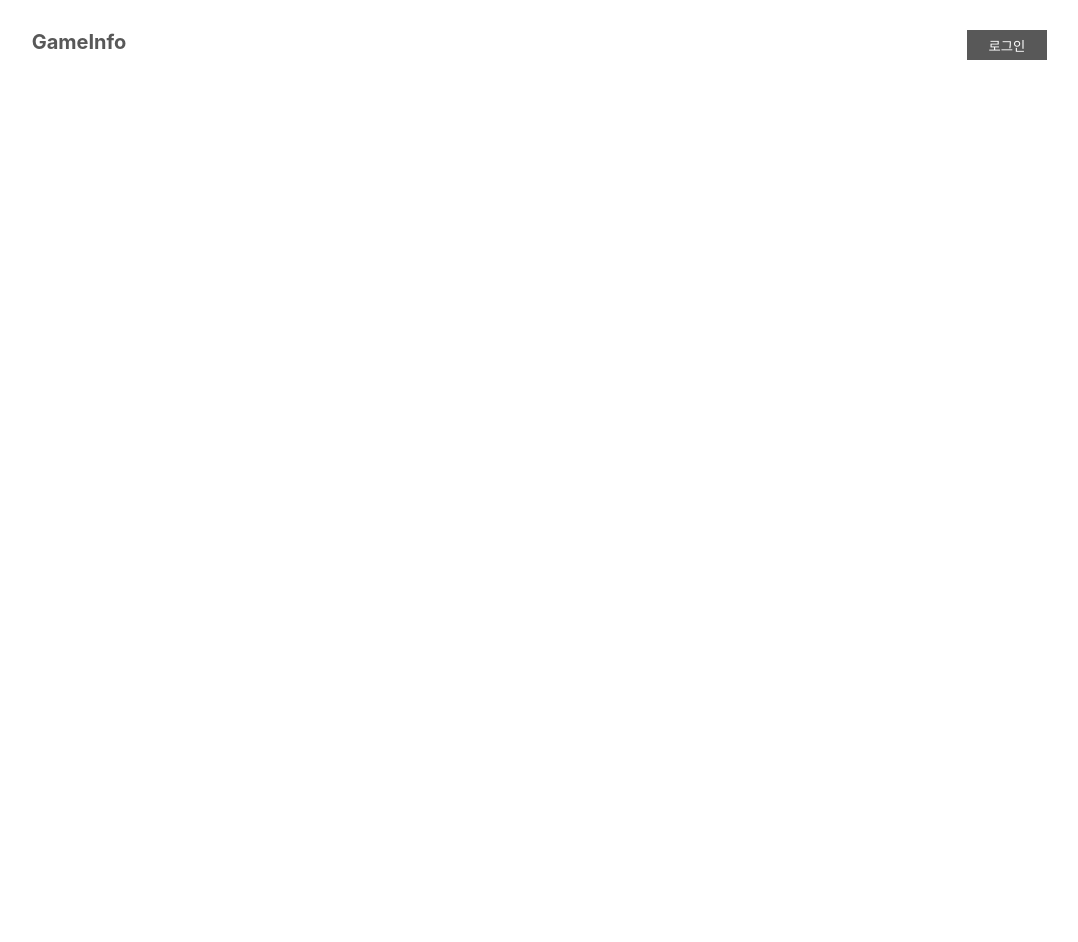
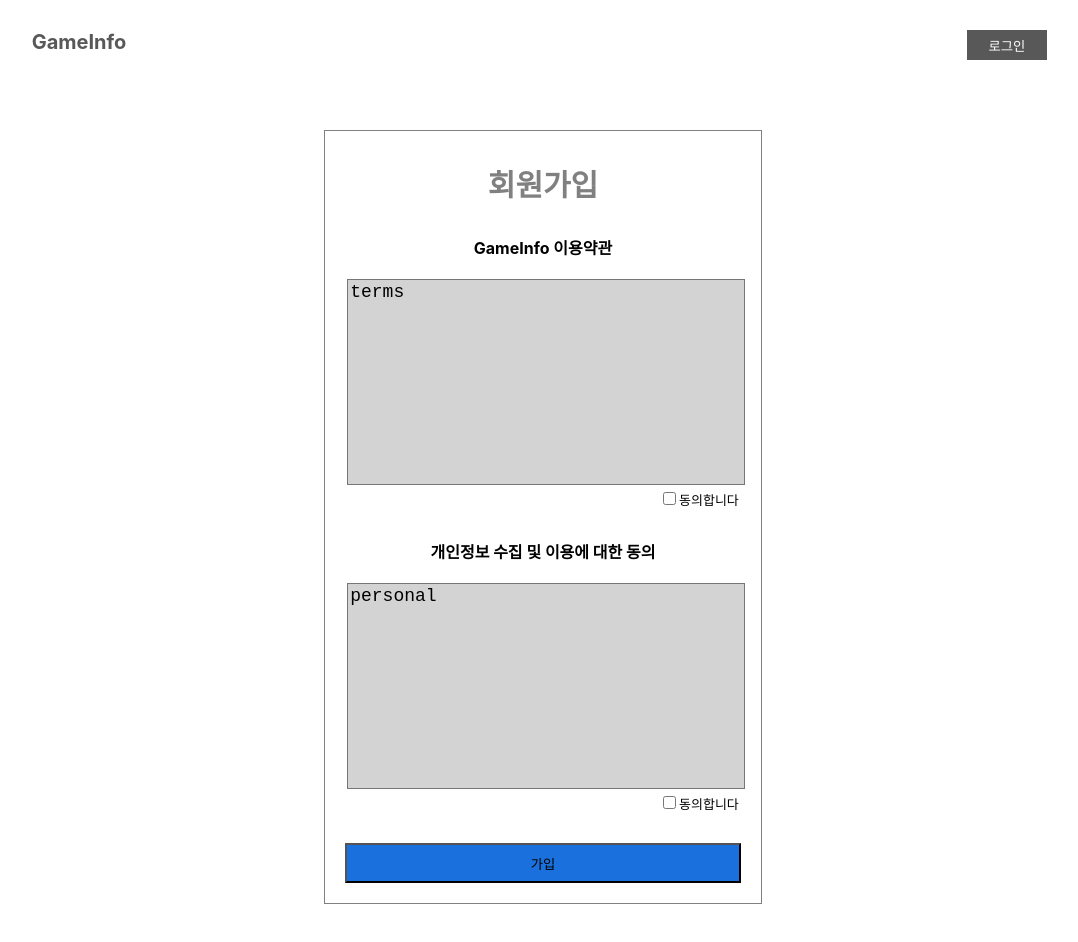
Before and after one commit to MoMoon-LKH/gameInfoVer2Front, a React (Create React App) app in the folder gameinfo/: page /register/terms in a window 1280 px wide. Before the commit this address had no page. Shown: the top 942 px of the page, without its empty margins (97-1175 px from the left). Before the commit the page ends 800 px from the top, so only its background shows below. Built offline with nearby package versions, Linux system fonts and the light colour scheme.

Commit message:
로그인 및 약관 페이지 작성, 회원가입 화면 작성 중

```diff
--- a/gameinfo/src/App.js
+++ b/gameinfo/src/App.js
@@ -4,6 +4,8 @@ import Header from './common/Header'
 import PostList from './post/PostList';
 import PostDetail from './post/PostDetail';
 import Login from './auth/Login';
+import Register from './member/Register';
+import RegisterTerms from './member/RegisterTerms';
 
 function App() {
 
@@ -14,9 +16,11 @@ function App() {
         <Header/>
         <div className='content-body'>
           <Routes>
-            <Route path='/' element={<PostList/>}></Route>
+            <Route exact path='/' element={<PostList/>}></Route>
             <Route path='/post/:postId' element={<PostDetail/>}></Route>
             <Route path='/login' element={<Login/>}></Route>
+            <Route path='/register/terms' element={<RegisterTerms/>}></Route>
+            <Route path='/register' element={<Register/>}></Route>
           </Routes>
         </div>
       </BrowserRouter>
--- a/gameinfo/src/auth/Login.css
+++ b/gameinfo/src/auth/Login.css
@@ -1,5 +1,6 @@
 .login-form {
     margin: auto;
+    margin-top: 50px;
     width: 40%;
     text-align: left;
     border: 1px solid gray;
@@ -34,6 +35,11 @@
     font-size: 20px;
 }
 
+.login-sub {
+    display: flex;
+    justify-content: space-between;
+}
+
 .login-item-btn {
     margin-top: 30px;
     text-align: center;
@@ -49,3 +55,8 @@
 .btn-login:hover {
     background-color: #1850dc;
 }
+
+
+.login-sub-link {
+    color: gray;
+}
--- a/gameinfo/src/auth/Login.jsx
+++ b/gameinfo/src/auth/Login.jsx
@@ -1,5 +1,6 @@
 import React from 'react';
 import './Login.css';
+import {Link} from 'react-router-dom';
 
 const Login = () => {
     return (
@@ -17,8 +18,10 @@ const Login = () => {
                     <input id='password' className='login-input' type={'password'} placeholder='PASSWORD'/>
                 </div>
                 <div className='login-item'>
-                    <span>ID/PW 찾기</span>
-                    <span>회원가입</span>
+                    <div className='login-sub'>
+                        <Link to=''><div className='login-sub-link'>ID/PW 찾기</div></Link>
+                        <Link to='/register/terms'><div className='login-sub-link'>회원가입</div></Link>
+                    </div>
                 </div>
                 <div className='login-item-btn'>
                     <button className='btn-login'>Login</button>
--- a/gameinfo/src/common/Header.css
+++ b/gameinfo/src/common/Header.css
@@ -17,7 +17,7 @@
   color: #585858;
 }
 
-button {
+.login-btn {
   border: none;
   width: 80px;
   height: 30px;
@@ -25,7 +25,7 @@ button {
   background-color: #585858;
 }
 
-button:hover {
+.login-btn:hover {
   background-color: #363636;
   cursor: pointer;
 }
--- a/gameinfo/src/common/Header.jsx
+++ b/gameinfo/src/common/Header.jsx
@@ -16,7 +16,7 @@ const header = () => {
 
         <div className='header-item'>
             <div className='header-sub'>
-                <Link to={'/login'}><button>로그인</button></Link>
+                <Link to={'/login'}><button className='login-btn'>로그인</button></Link>
             </div>
         </div>
     </div>
--- /dev/null
+++ b/gameinfo/src/member/Register.css
@@ -0,0 +1,72 @@
+.register-form {
+    margin: auto;
+    margin-top: 50px;
+    margin-bottom: 50px;
+    width: 50%;
+    border: 1px solid gray;
+}
+
+.register-title {
+    margin: 30px;
+    font-size: 30px;
+    font-weight: bold;
+    color: gray;
+}
+
+.register-body {
+    margin: auto;
+    margin-top: 20px;
+    width: 90%;
+}
+
+.register-div {
+    display: flex;
+    text-align: left;
+    border-top: 1px solid gray;
+    height: 50px;
+    align-items: center;
+}
+
+
+.register-sub-title {
+    width: 140px;
+    height: 100%;
+    background-color: #fbfbfb;
+    font-size: 13px;
+    display: flex;
+    align-items: center;
+}
+
+.sub-title-content {
+    margin-left: 10px;
+}
+
+.register-input {
+    margin-left: 10px;
+    width: 200px;
+    height: 20px;
+}
+
+.register-point {
+    color: red;
+}
+
+.verify-btn {
+    margin-left: 10px;
+    width: 80px;
+    height: 30px;
+    background-color: white;
+    color: black;
+    border: 1px solid black;
+}
+
+.verify-btn:hover {
+    background-color: gray;
+    color: white;
+}
+
+.register-precautions {
+    font-size: 11px;
+    text-align: right;
+    margin-bottom: 5px;
+}
--- /dev/null
+++ b/gameinfo/src/member/Register.jsx
@@ -0,0 +1,59 @@
+import React from 'react';
+import './Register.css'
+import { useState } from 'react';
+
+const Register = () => {
+
+    const [loginId, setLoginId] = useState("");
+    const [pwd, setPwd] = useState("");
+    const [confirmPwd, setConfirmPwd] = useState("");
+
+    const confirmId = () => {
+        alert(loginId)
+    }
+
+    const confirmPw = () => {
+
+    }
+
+
+    return (
+        <div className='register-form'>
+            <div className='register-title'>
+                회원가입
+            </div>
+            <div className='register-body'>
+                <div className='register-precautions'><span className='register-point'>* 표시는 필수입력 사항입니다</span></div>
+                <div className='register-div'>
+                    <div className='register-sub-title'>
+                        <div className='sub-title-content'><span className='register-point'>*</span> 아이디</div>
+                    </div>
+                    <div className='register-input-div'>
+                        <input id='loginId' className='register-input' type={'text'} onChange={e => setLoginId(e.target.value)}/>
+                    </div>
+                    <input type={'button'} className='verify-btn' onClick={() => confirmId()} value={'중복확인'}/>
+                </div>
+                <div className='register-div'>
+                    <div className='register-sub-title'>
+                        <div className='sub-title-content'><span className='register-point'>*</span> 비밀번호</div>
+                    </div>
+                    <div className='register-input-div'>
+                        <input id='pwd' className='register-input' type={'password'} onChange={e => setPwd(e.target.value)}/>
+                    </div>
+                </div>
+                <div className='register-div'>
+                    <div className='register-sub-title'>
+                        <div className='sub-title-content'><span className='register-point'>*</span> 비밀번호 확인</div>
+                    </div>
+                    <div className='register-input-div'>
+                        <input id='confirmPwd' className='register-input' type={'password'}/>
+                    </div>
+                </div>
+
+
+            </div>
+        </div>
+    );
+};
+
+export default Register;
--- /dev/null
+++ b/gameinfo/src/member/RegisterTerms.css
@@ -0,0 +1,60 @@
+.register-terms {
+    margin: auto;
+    margin-top: 50px;
+    margin-bottom: 50px;
+    width: 40%;
+    border: 1px solid gray;
+}
+
+.register-title {
+    margin: 30px;
+    font-size: 30px;
+    font-weight: bold;
+    color: gray;
+}
+
+
+
+.terms-body {
+    margin: auto;
+    margin-top: 20px;
+    width: 90%;
+}
+
+.terms {
+    margin-bottom: 30px;
+}
+
+.terms-title {
+    font-size: 16px;
+    font-weight: bold;
+    margin: 20px;
+}
+
+
+textarea {
+    width: 100%;
+    height: 200px;
+    resize: none;
+    font-size: 18px;
+    background-color: lightgray;
+}
+
+.terms-check {
+    text-align: right;
+    font-size: 13px;
+}
+
+.terms-btn-div {
+    margin: 20px;
+}
+
+.terms-btn {
+    width: 100%;
+    height: 40px;
+    background-color: #1a70dc;
+}
+
+.terms-btn:hover {
+    background-color: #126eb4;
+}
--- /dev/null
+++ b/gameinfo/src/member/RegisterTerms.jsx
@@ -0,0 +1,60 @@
+import React from 'react';
+import './RegisterTerms.css';
+import { Link, useNavigate} from 'react-router-dom';
+
+const RegisterTerms = () => {
+
+    const navigate = useNavigate();
+    const terms = "terms";
+    const personal = "personal";
+
+    function btnTerms() {
+        let termsCheck = document.getElementById('terms-checkbox').checked;
+        let personalCheck = document.getElementById('personal-checkbox').checked;
+
+        if(termsCheck < 1) {
+            alert('이용약관에 동의 해주세요')
+        } else if (personalCheck < 1) {
+            alert('개인정보 수집 약관에 동의 해주세요')
+        } else {
+            navigate('/register')
+        }
+    }
+
+    return (
+        <div className='register-terms'>
+            <div className='register-title'>
+                회원가입
+            </div>
+            <div className='terms-body'>
+                <div className='terms'>
+                    <div className='terms-title'>
+                       GameInfo 이용약관
+                    </div>
+                    <textarea readOnly value={terms}></textarea>
+                    <div className='terms-check'>
+                        <input id='terms-checkbox' className='terms-checkboxs' type={'checkbox'} />
+                        <span>동의합니다</span>
+                    </div>
+                </div>
+                <div className='terms'>
+                    <div className='terms-title'>
+                        개인정보 수집 및 이용에 대한 동의
+                    </div>
+                    <textarea readOnly value={personal}></textarea>
+                    <div className='terms-check'>
+                        <input id='personal-checkbox' className='terms-checkboxs' type={'checkbox'} />
+                        <span>동의합니다</span>
+                    </div>
+                </div>
+
+            </div>
+
+            <div className='terms-btn-div'>
+                <button className='terms-btn' onClick={btnTerms}>가입</button>
+            </div>
+        </div >
+    );
+};
+
+export default RegisterTerms;
```
